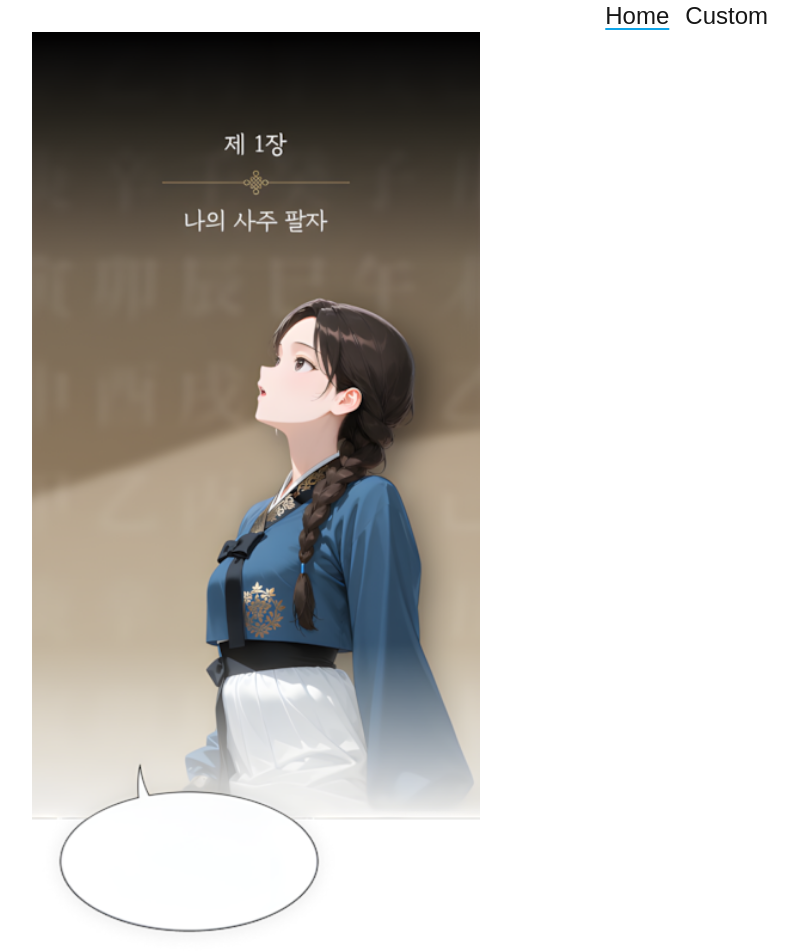
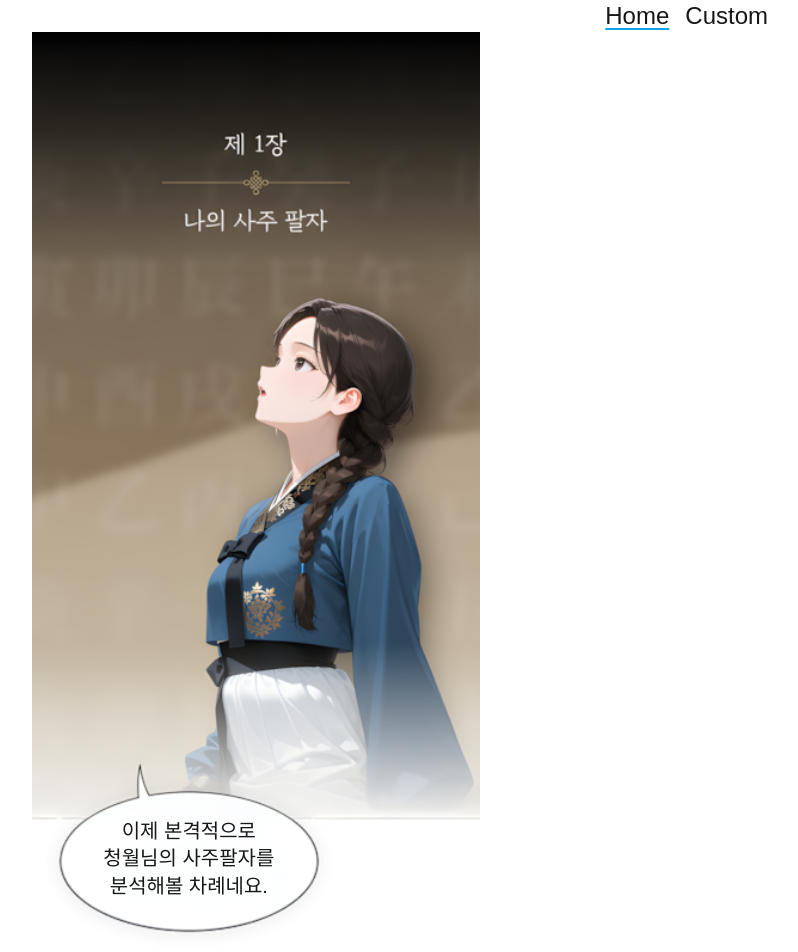
Before and after one commit to LeeHyoGeun96/rocketai, a Next.js app: page / in a window 1280 px wide. Shown: the top 952 px of the page, without its empty margins (384-1182 px from the left). Built offline with nearby package versions, Linux system fonts and the light colour scheme.

Commit message:
feat: SpeechBubbleText 구현
- 상위 컨테이너에 따라 text size 바뀌게 구현
- 고정된 레이아웃을 계속 사용하므로
speechBubbleMap을 통해 한번 위치값을 찾아두면 계속 사용할 수 있게 함
- ontainer-queries 설치

```diff
--- /dev/null
+++ b/components/SpeechBubbleText.tsx
@@ -0,0 +1,41 @@
+"use client";
+
+import { speechBubbleMap } from "@/constants/bluemoonladysaju/speechBubbleMap";
+import { useUserStore } from "@/store/userStore";
+
+interface SpeechBubbleTextProps {
+  className?: string;
+  imageId: string;
+}
+
+export const SpeechBubbleText = ({
+  className = "",
+  imageId,
+}: SpeechBubbleTextProps) => {
+  const { name } = useUserStore((state) => state.userData);
+  const { text, top, left, width, fontSizeClass } =
+    speechBubbleMap[imageId](name);
+  const textToSplit = text;
+  const lines = textToSplit.split("\n");
+
+  const inlineStyle: React.CSSProperties = {
+    ...(top && { top }),
+    ...(left && { left }),
+    ...(width && { width }),
+  };
+
+  return (
+    <div className={`absolute ${className}`} style={inlineStyle}>
+      {lines.map((line, index) => (
+        <p
+          key={index}
+          className={`text-center ${
+            fontSizeClass || ""
+          } leading-snug break-words mb-0`}
+        >
+          {line === "" ? "\u00A0" : line}
+        </p>
+      ))}
+    </div>
+  );
+};
--- a/components/WebtoonContainer.tsx
+++ b/components/WebtoonContainer.tsx
@@ -10,6 +10,9 @@ export function WebtoonContainer({
   return (
     <div
       className={`relative max-w-md mx-auto flex flex-col items-center w-full ${className}`}
+      style={{
+        containerType: "inline-size",
+      }}
     >
       {children}
     </div>
--- a/components/WebtoonImage.tsx
+++ b/components/WebtoonImage.tsx
@@ -8,9 +8,10 @@ export interface WebtoonImageProps {
   topM?: string;
   bottomM?: string;
   customClassName?: string; // 이 클래스가 이미지 컨테이너의 크기를 제어합니다.
-  originalWidth: number; // aspect-ratio 계산 및 sizes prop에 사용
-  originalHeight: number; // aspect-ratio 계산에 사용
+  originalWidth: number;
+  originalHeight: number;
   priority?: boolean; // 중요한 이미지(LCP)에 true 설정
+  children?: React.ReactNode;
 }
 
 export function WebtoonImage({
@@ -23,6 +24,7 @@ export function WebtoonImage({
   topM = "0",
   bottomM = "0",
   priority = false,
+  children,
 }: WebtoonImageProps) {
   return (
     <div
@@ -46,6 +48,7 @@ export function WebtoonImage({
               33vw
               "
       />
+      {children}
     </div>
   );
 }
--- /dev/null
+++ b/constants/bluemoonladysaju/speechBubbleMap.ts
@@ -0,0 +1,25 @@
+export const speechBubbleMap: {
+  [key: string]: (userName: string) => {
+    text: string;
+    top?: string;
+    left?: string;
+    width?: string;
+    fontSizeClass?: string; // ✅ 클래스 이름으로 변경
+  };
+} = {
+  "1": (name: string) => ({
+    text: `이제 본격적으로 \n${name}님의 사주팔자를 \n분석해볼 차례네요.`,
+    top: "85%",
+    left: "-15%",
+    width: "100%",
+    fontSizeClass: "text-bubble",
+  }),
+
+  "3": (name: string) => ({
+    text: `제가 ${name}님의 사주를\n보기 쉽게 표로 정리했어요`,
+    top: "13%",
+    left: "1%",
+    width: "75%",
+    fontSizeClass: "text-bubble",
+  }),
+};
--- a/package.json
+++ b/package.json
@@ -17,6 +17,7 @@
   },
   "devDependencies": {
     "@eslint/eslintrc": "^3",
+    "@tailwindcss/container-queries": "^0.1.1",
     "@types/node": "^20",
     "@types/react": "^19",
     "@types/react-dom": "^19",
--- a/pages/index.tsx
+++ b/pages/index.tsx
@@ -1,3 +1,4 @@
+import { SpeechBubbleText } from "@/components/SpeechBubbleText";
 import { WebtoonContainer } from "@/components/WebtoonContainer";
 import { WebtoonImage } from "@/components/WebtoonImage";
 import { imageSizes } from "@/constants/bluemoonladysaju/imageSizes";
@@ -11,7 +12,9 @@ export default function Home() {
         originalWidth={imageSizes["/resultPage/bluemoonladysaju/1.png"].width}
         originalHeight={imageSizes["/resultPage/bluemoonladysaju/1.png"].height}
         priority={true}
-      />
+      >
+        <SpeechBubbleText imageId="1" />
+      </WebtoonImage>
       <WebtoonImage
         src="/resultPage/bluemoonladysaju/2.png"
         alt="webtoon"
@@ -25,7 +28,9 @@ export default function Home() {
         originalWidth={imageSizes["/resultPage/bluemoonladysaju/3.png"].width}
         originalHeight={imageSizes["/resultPage/bluemoonladysaju/3.png"].height}
         topM={"-19%"}
-      />
+      >
+        <SpeechBubbleText imageId="3" />
+      </WebtoonImage>
     </WebtoonContainer>
   );
 }
--- a/tailwind.config.ts
+++ b/tailwind.config.ts
@@ -1,4 +1,5 @@
 import type { Config } from "tailwindcss";
+import containerQueries from "@tailwindcss/container-queries";
 
 export default {
   content: [
@@ -6,13 +7,18 @@ export default {
     "./components/**/*.{js,ts,jsx,tsx,mdx}",
     "./app/**/*.{js,ts,jsx,tsx,mdx}",
   ],
+  safelist: ["text-bubble"],
   theme: {
     extend: {
       colors: {
         background: "var(--background)",
         foreground: "var(--foreground)",
       },
+      fontSize: {
+        bubble: "clamp(0.1rem, 4.46cqi, 1.25rem)", // 14px~20px 기준
+        // "test-size": "2rem",
+      },
     },
   },
-  plugins: [],
+  plugins: [containerQueries],
 } satisfies Config;
```
Also changed, not shown: 1 other file (tests, documents, lock files or other folders).
